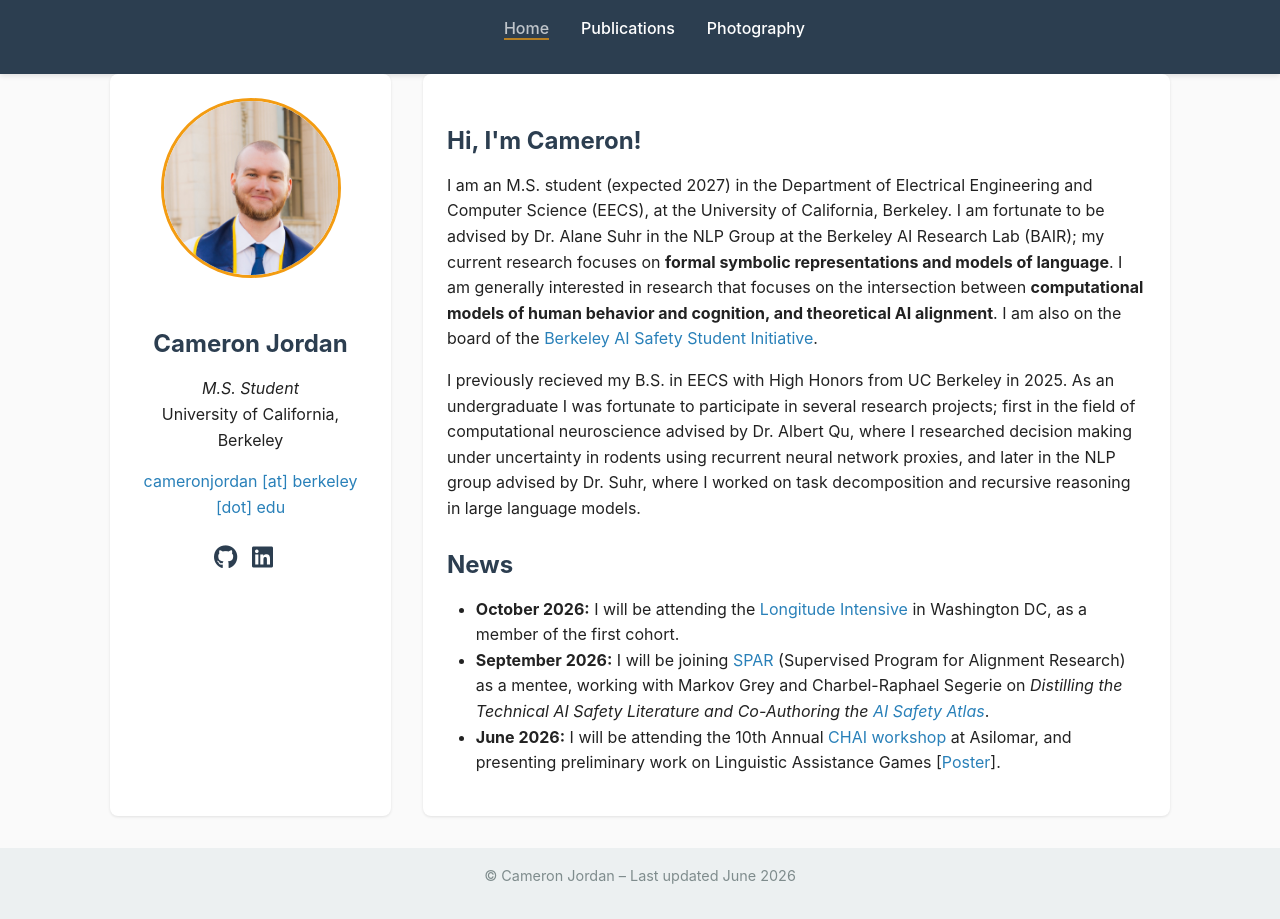
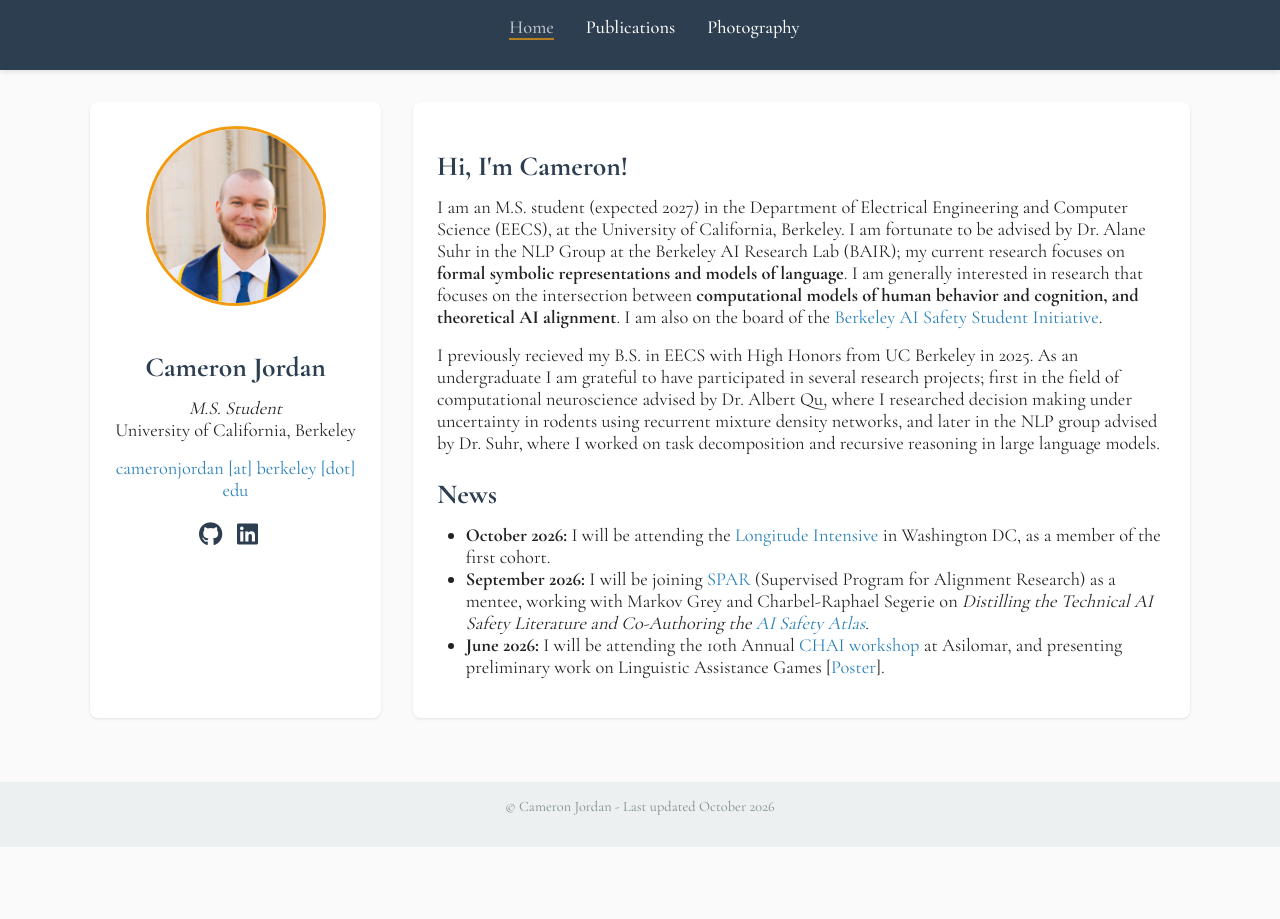
Before and after one commit to cameron-jordan04/cameron-jordan04.github.io, a Jekyll site: the page built from index.md, in a window 1280 px wide. Built offline with Jekyll 4.4.1, drawn with Linux system fonts in a browser that asks for light colours; some web fonts are replaced.

Commit message:
lighbox to photography, updated font, updated publications to include blog

```diff
--- a/_layouts/default.html
+++ b/_layouts/default.html
@@ -7,6 +7,10 @@
   <link rel="stylesheet" href="/assets/css/style.css">
   <link rel="stylesheet" href="https://cdnjs.cloudflare.com/ajax/libs/font-awesome/6.0.0-beta3/css/all.min.css">
   <link rel="stylesheet" href="https://cdn.jsdelivr.net/npm/simple-icons-font@v16/font/simple-icons.min.css">
+
+  <link rel="preconnect" href="https://fonts.googleapis.com">
+  <link rel="preconnect" href="https://fonts.gstatic.com" crossorigin>
+  <link href="https://fonts.googleapis.com/css2?family=Cormorant+Garamond:wght@400;500;600;700&display=swap" rel="stylesheet">
 </head>
 <body>
   <header>
@@ -27,7 +31,7 @@
 
   <footer>
     <div class="container">
-      <p>&copy; {{ site.author.name }} – Last updated June 2026</p>
+      <p>&copy; {{ site.author.name }} - Last updated October 2026</p>
     </div>
   </footer>
 </body>
--- a/assets/css/style.css
+++ b/assets/css/style.css
@@ -6,8 +6,8 @@
 }
 
 body {
-  font-family: -apple-system, BlinkMacSystemFont, 'Segoe UI', Roboto, Oxygen, Ubuntu, Cantarell, 'Open Sans', 'Helvetica Neue', sans-serif;
-  line-height: 1.6;
+  font-family: 'Cormorant Garamond', Georgia, 'Times New Roman', serif;
+  font-size: 1.15rem;
   color: #222;
   background: #fafafa;
 }
@@ -46,8 +46,8 @@ nav a:hover, nav a.active {
 }
 
 /* Main content */
-main {
-  padding: 2rem 0;
+main.container {
+  padding: 2rem 0 2rem 0;   /* top right/left bottom */
   min-height: 70vh;
 }
 
@@ -151,14 +151,14 @@ footer {
   color: #7f8c8d;
 }
 
-/* Photography gallery */
-.gallery-card {
+.page-card {
   background: white;
   padding: 1.5rem;
   border-radius: 8px;
   box-shadow: 0 1px 3px rgba(0,0,0,0.1);
 }
 
+/* Photography gallery */
 .gallery {
   column-width: 280px;   /* as many columns as fit; photos keep their aspect ratio */
   column-gap: 1rem;
@@ -222,3 +222,73 @@ footer {
     text-align: center;
   }
 }
+
+/* Lightbox */
+.gallery-item { cursor: zoom-in; }
+
+body.lightbox-open { overflow: hidden; }
+
+.lightbox {
+  position: fixed;
+  inset: 0;
+  z-index: 1000;
+  display: flex;
+  align-items: center;
+  justify-content: center;
+  background: rgba(0, 0, 0, 0.88);
+}
+.lightbox[hidden] { display: none; }  /* display:flex would otherwise override [hidden] */
+
+.lightbox-stage {
+  margin: 0;
+  max-width: 90vw;
+  text-align: center;
+}
+.lightbox-img {
+  display: block;
+  max-width: 90vw;
+  max-height: 82vh;
+  margin: 0 auto;
+  object-fit: contain;
+  box-shadow: 0 4px 30px rgba(0, 0, 0, 0.6);
+}
+.lightbox-caption {
+  margin-top: 0.8rem;
+  color: #eee;
+  font-size: 0.95rem;
+}
+.lightbox-count {
+  position: absolute;
+  top: 1rem;
+  left: 1.2rem;
+  color: #ccc;
+  font-size: 0.9rem;
+}
+
+.lightbox-btn {
+  position: absolute;
+  background: none;
+  border: none;
+  color: white;
+  cursor: pointer;
+  opacity: 0.75;
+  transition: opacity 0.2s;
+  padding: 0.5rem 1rem;
+}
+.lightbox-btn:hover,
+.lightbox-btn:focus-visible { opacity: 1; }
+.lightbox-btn:focus-visible { outline: 2px solid #f39c12; }
+
+.lightbox-close { top: 0.5rem; right: 0.8rem; font-size: 2.5rem; line-height: 1; }
+.lightbox-prev,
+.lightbox-next { top: 50%; transform: translateY(-50%); font-size: 2.2rem; }
+.lightbox-prev { left: 0.5rem; }
+.lightbox-next { right: 0.5rem; }
+
+@media (max-width: 768px) {
+  .lightbox-prev, .lightbox-next { font-size: 1.6rem; padding: 0.5rem; }
+}
+
+button {
+  font-family: inherit;
+}
--- a/index.md
+++ b/index.md
@@ -38,7 +38,7 @@ title: Home
     <h2>Hi, I'm Cameron!</h2>
     <p>I am an M.S. student (expected 2027) in the Department of Electrical Engineering and Computer Science (EECS), at the University of California, Berkeley. I am fortunate to be advised by Dr. Alane Suhr in the NLP Group at the Berkeley AI Research Lab (BAIR); my current research focuses on <strong>formal symbolic representations and models of language</strong>. I am generally interested in research that focuses on the intersection between <strong>computational models of human behavior and cognition, and theoretical AI alignment</strong>. I am also on the board of the <a href="https://berkeleyaisafety.com">Berkeley AI Safety Student Initiative</a>.</p>
 
-    <p> I previously recieved my B.S. in EECS with High Honors from UC Berkeley in 2025. As an undergraduate I was fortunate to participate in several research projects; first in the field of computational neuroscience advised by Dr. Albert Qu, where I researched decision making under uncertainty in rodents using recurrent neural network proxies, and later in the NLP group advised by Dr. Suhr, where I worked on task decomposition and recursive reasoning in large language models.</p>
+    <p> I previously recieved my B.S. in EECS with High Honors from UC Berkeley in 2025. As an undergraduate I am grateful to have participated in several research projects; first in the field of computational neuroscience advised by Dr. Albert Qu, where I researched decision making under uncertainty in rodents using recurrent mixture density networks, and later in the NLP group advised by Dr. Suhr, where I worked on task decomposition and recursive reasoning in large language models.</p>
 
     <h2>News</h2>
     <ul>
```
Also changed, not shown: photography.md (+18 -1 lines), publications.md (+49 -27 lines), assets/js/lightbox.js (added), 2 other files.
